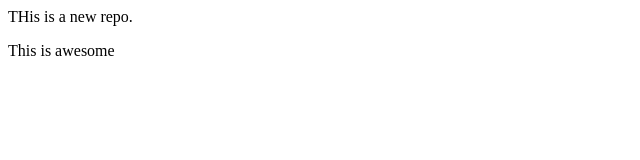
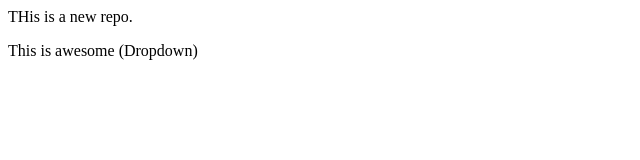
Before and after one commit to HARSHPATEL0239/localrepo, a plain HTML site: page index.html in a window 1280 px wide. Shown: the full height of the page, 0-640 px from the left. Drawn offline with Linux system fonts and the light colour scheme.

Commit message:
Add drop

```diff
--- a/index.html
+++ b/index.html
@@ -1,2 +1,2 @@
 <p> THis is a new repo.</p>
-<p> This is awesome</p>
+<p> This is awesome (Dropdown)</p>
```
